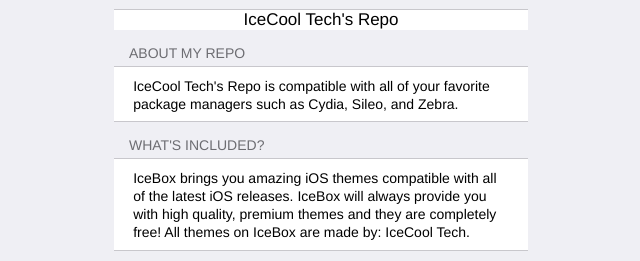
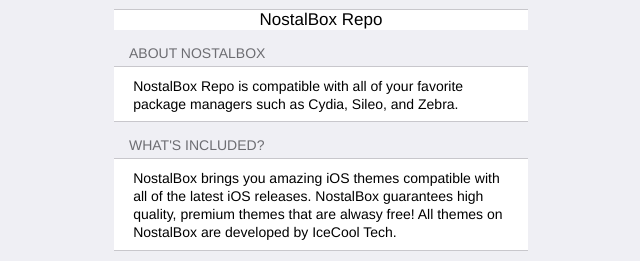
Before and after one commit to HexaCoreRepo/HexaCoreRepo.github.io, a plain HTML site: page index.html in a window 1280 px wide. Shown: the top 261 px of the page, without its empty margins (319-959 px from the left). Drawn offline with Linux system fonts and the light colour scheme.

Commit message:
Re-brand

```diff
--- a/index.html
+++ b/index.html
@@ -2,7 +2,7 @@
 <html class=" cytyle-flat">
 <head>
  <meta http-equiv="Content-Type" content="text/html; charset=UTF-8">
- <title>IceCool Tech's Repo</title>
+ <title>NostalBox Repo</title>
 <link rel="shortcut icon" type="png/favicon" href="./CydiaIcon.png" />
  <link rel="stylesheet" type="text/css" href="assets/depiction.css">
  <meta name="viewport" content="width=device-width, minimum-scale=1.0, maximum-scale=1.0, user-scalable=no">
@@ -13,15 +13,15 @@
 <panel style="height: auto !important;">
 <fieldset style="height: auto !important;">
 
-<center><h1>IceCool Tech's Repo</h1></center>
+<center><h1>NostalBox Repo</h1></center>
 
 </fieldset>
   <label>
-   <p>About my repo</p>
+   <p>About NostalBox</p>
   </label>
   <fieldset>
    <div>
-    <p>IceCool Tech's Repo is compatible with all of your favorite package managers such as Cydia, Sileo, and Zebra.</p>
+    <p>NostalBox Repo is compatible with all of your favorite package managers such as Cydia, Sileo, and Zebra.</p>
    </div>
 </fieldset>
 
@@ -31,7 +31,7 @@
   </label>
   <fieldset>
    <div>
-    <p>IceBox brings you amazing iOS themes compatible with all of the latest iOS releases. IceBox will always provide you with high quality, premium themes and they are completely free! All themes on IceBox are made by: IceCool Tech.</p>
+    <p>NostalBox brings you amazing iOS themes compatible with all of the latest iOS releases. NostalBox guarantees high quality, premium themes that are alwasy free! All themes on NostalBox are developed by IceCool Tech.</p>
    </div>
 </fieldset>
 
```
